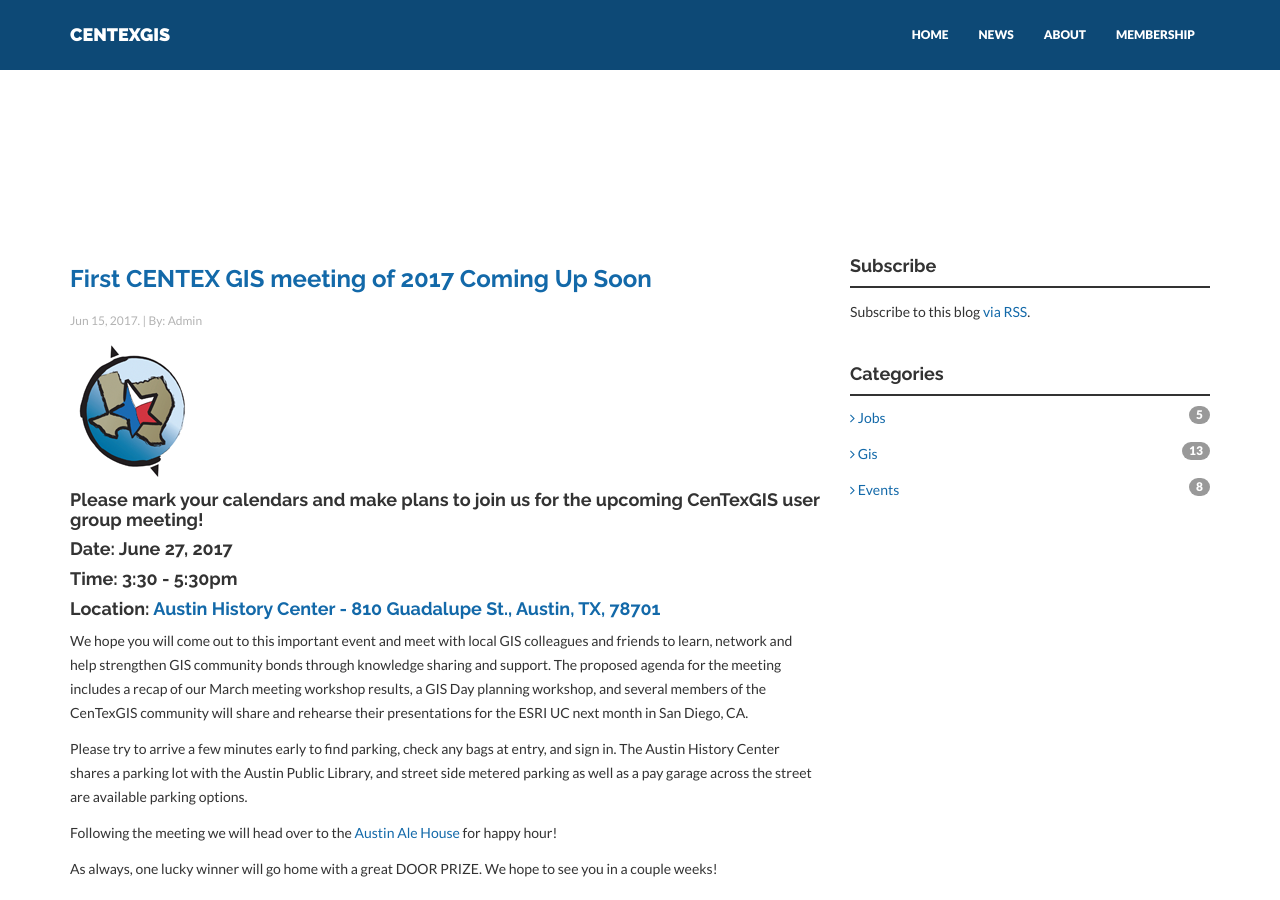
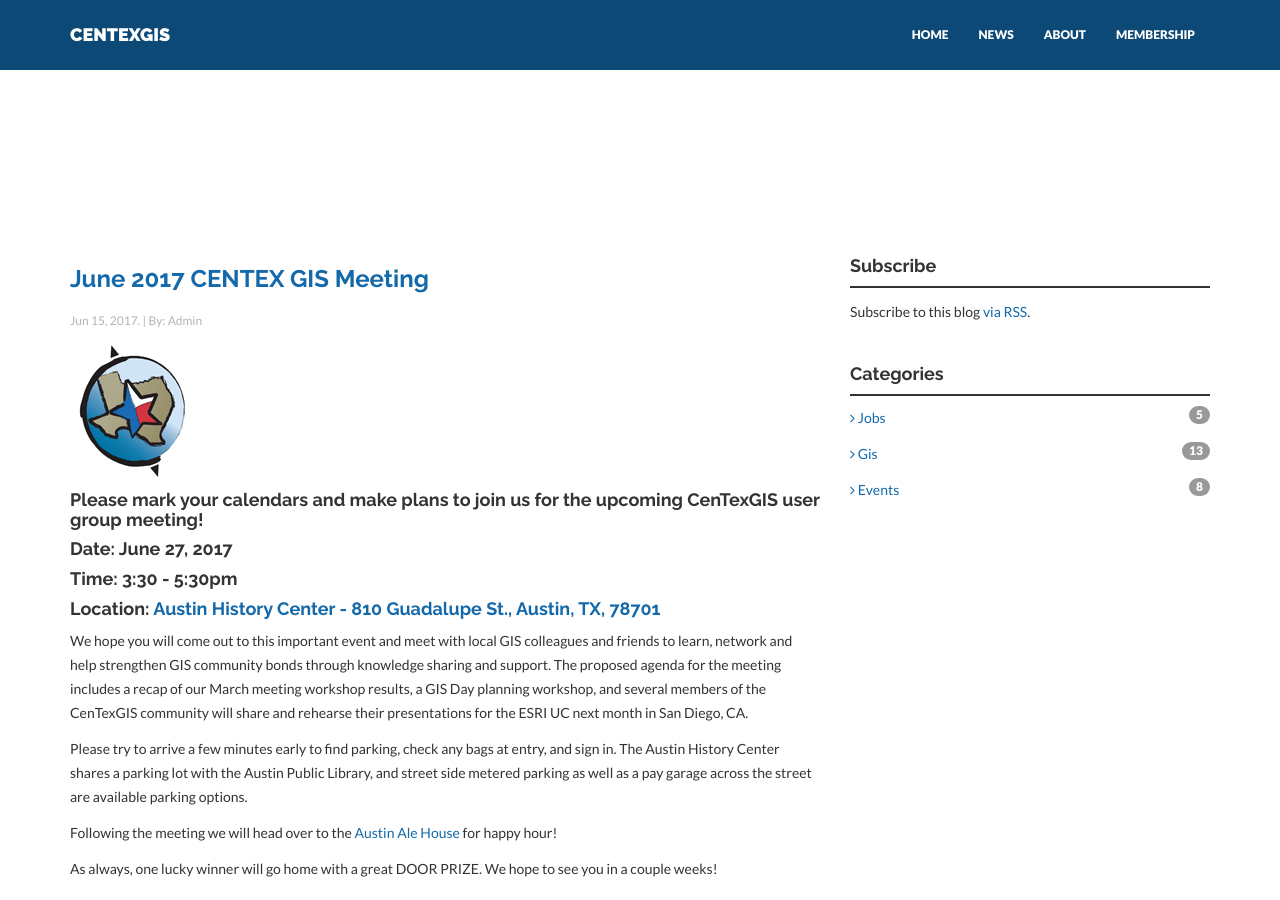
Before and after one commit to centexgis/centexgis.github.io, a Jekyll site: the page built from _posts/events/2017-06-15-centex-gis-meeting-june.md, in a window 1280 px wide and 900 px high. Built offline with Jekyll 4.4.1, drawn with Linux system fonts in a browser that asks for light colours; nearby versions of some CDN libraries.

Commit message:
title change for june centex gis meeting post

```diff
--- a/_posts/events/2017-06-15-centex-gis-meeting-june.md
+++ b/_posts/events/2017-06-15-centex-gis-meeting-june.md
@@ -1,6 +1,6 @@
 ---
 layout: post
-title: "First CENTEX GIS meeting of 2017 Coming Up Soon"
+title: "June 2017 CENTEX GIS Meeting"
 date: 2017-06-15 13:22
 author: Admin
 excerpt_separator: <!--more-->
```
